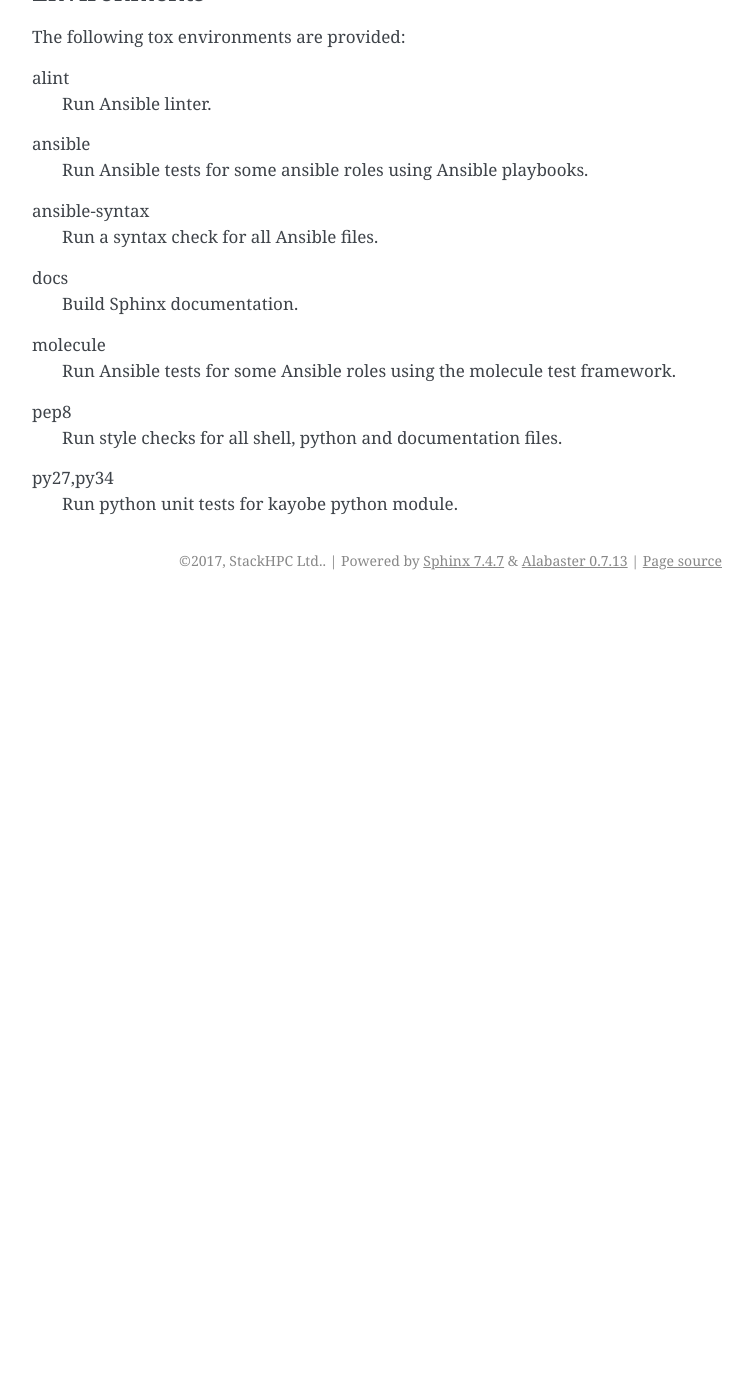
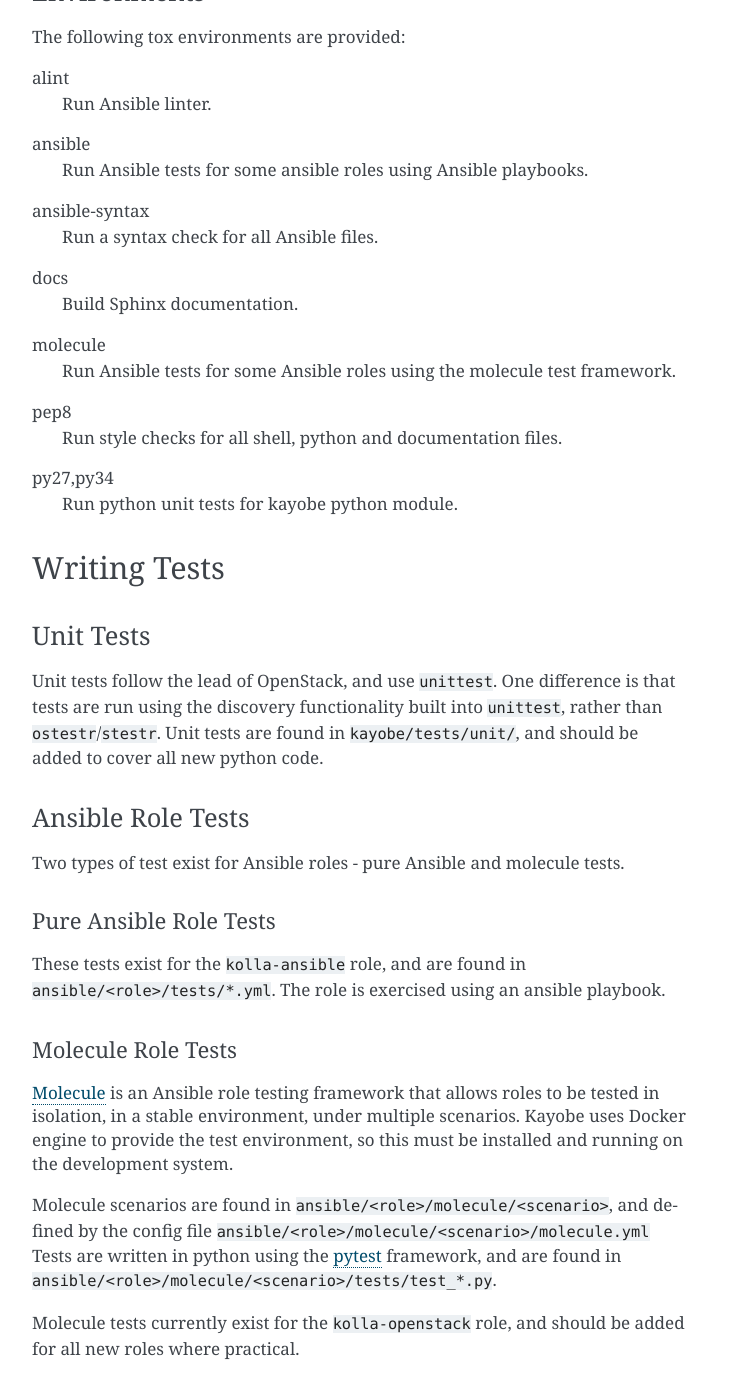
Before and after one commit to openstack/kayobe, a Sphinx documentation site: the page built from doc/source/development/testing.rst, in a window 1280 px wide and 1400 px high, scrolled down 1713 px. Shown: the whole window, without its empty margins (388-1141 px from the left). Built offline with Sphinx 7.4.7, drawn with Linux system fonts in a browser that asks for light colours; pages that are not in the unit, such as notebooks, are missing from menus; before the commit the page ends 2313 px from its top, so only the background shows below that; some of the changed text lies outside the part shown.

Commit message:
Add documentation on writing tests

```diff
--- a/doc/source/development/testing.rst
+++ b/doc/source/development/testing.rst
@@ -91,3 +91,44 @@
     Run style checks for all shell, python and documentation files.
 py27,py34
     Run python unit tests for kayobe python module.
+
+Writing Tests
+=============
+
+Unit Tests
+----------
+
+Unit tests follow the lead of OpenStack, and use ``unittest``. One difference
+is that tests are run using the discovery functionality built into
+``unittest``, rather than ``ostestr``/``stestr``.  Unit tests are found in
+``kayobe/tests/unit/``, and should be added to cover all new python code.
+
+Ansible Role Tests
+------------------
+
+Two types of test exist for Ansible roles - pure Ansible and molecule tests.
+
+Pure Ansible Role Tests
+^^^^^^^^^^^^^^^^^^^^^^^
+
+These tests exist for the ``kolla-ansible`` role, and are found in
+``ansible/<role>/tests/*.yml``. The role is exercised using an ansible
+playbook.
+
+Molecule Role Tests
+^^^^^^^^^^^^^^^^^^^
+
+`Molecule <https://molecule.readthedocs.io/en/latest/>`_ is an Ansible role
+testing framework that allows roles to be tested in isolation, in a stable
+environment, under multiple scenarios. Kayobe uses Docker engine to provide the
+test environment, so this must be installed and running on the development
+system.
+
+Molecule scenarios are found in ``ansible/<role>/molecule/<scenario>``, and
+defined by the config file ``ansible/<role>/molecule/<scenario>/molecule.yml``
+Tests are written in python using the `pytest
+<https://docs.pytest.org/en/latest/>`_ framework, and are found in
+``ansible/<role>/molecule/<scenario>/tests/test_*.py``.
+
+Molecule tests currently exist for the ``kolla-openstack`` role, and should be
+added for all new roles where practical.
```
